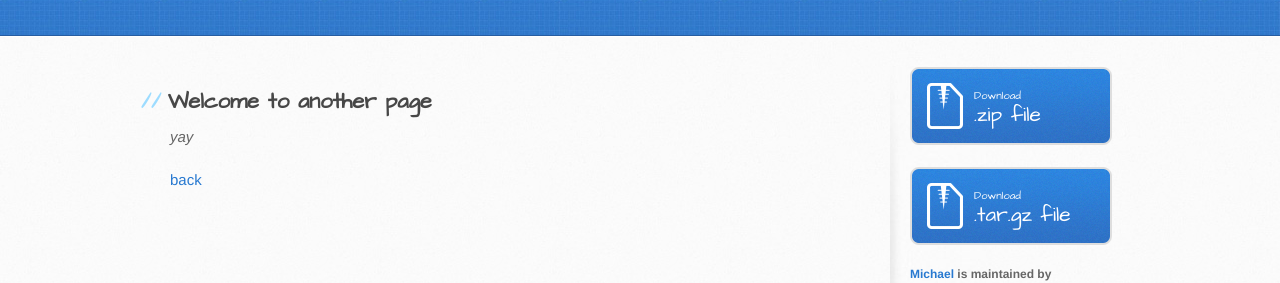
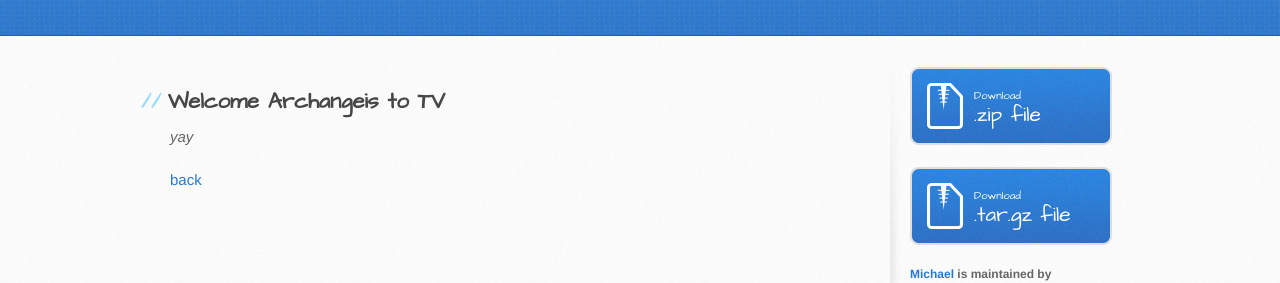
Before and after one commit to archangelstv/Michael, a Jekyll site: the page built from another-page.md, in a window 1280 px wide. Shown: the part 165-448 px from the top of the page. Built offline with Jekyll 4.4.1, drawn with Linux system fonts in a browser that asks for light colours; our own code applies the rules of GitHub Pages for plain Markdown files.

Commit message:
Update another-page.md

```diff
--- a/another-page.md
+++ b/another-page.md
@@ -2,7 +2,7 @@
 layout: default
 ---
 
-## Welcome to another page
+## Welcome Archangeis to TV
 
 _yay_
 
```
